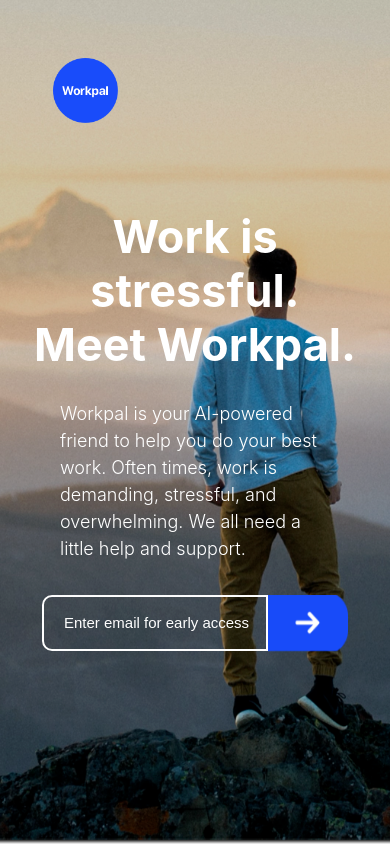
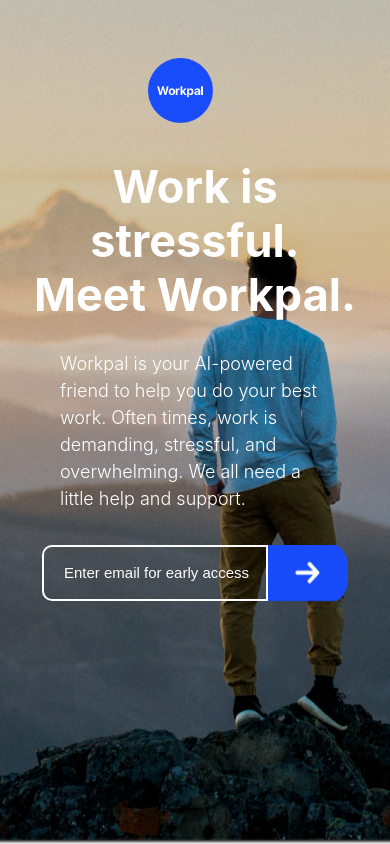
Before and after one commit to kw2828/workpal-landing, a Gatsby site: page / in a window 390 px wide. Built offline with nearby package versions, Linux system fonts and the light colour scheme; Gatsby itself is replaced by a stand-in of ours.

Commit message:
Update mobile

```diff
--- a/src/components/layout.css
+++ b/src/components/layout.css
@@ -201,7 +201,7 @@
     align-items: center;
     justify-items: center;
     display: flex;
-    margin-left: 50px;
+    margin: 0 auto;
   }
 
   .HeroGroup {
@@ -212,7 +212,7 @@
     justify-items: center;
     margin-right: 0px;
     margin: 0px auto;
-    margin-top: 50px;
+    margin-top: 10px;
   }
 
   .info {
@@ -221,7 +221,7 @@
     text-align: center;
     align-items: center;
     justify-items: center;
-    margin-top: 20px;
+    margin-top: 10px;
     margin-right: 30px;
     margin-left: 30px;
   }
```
